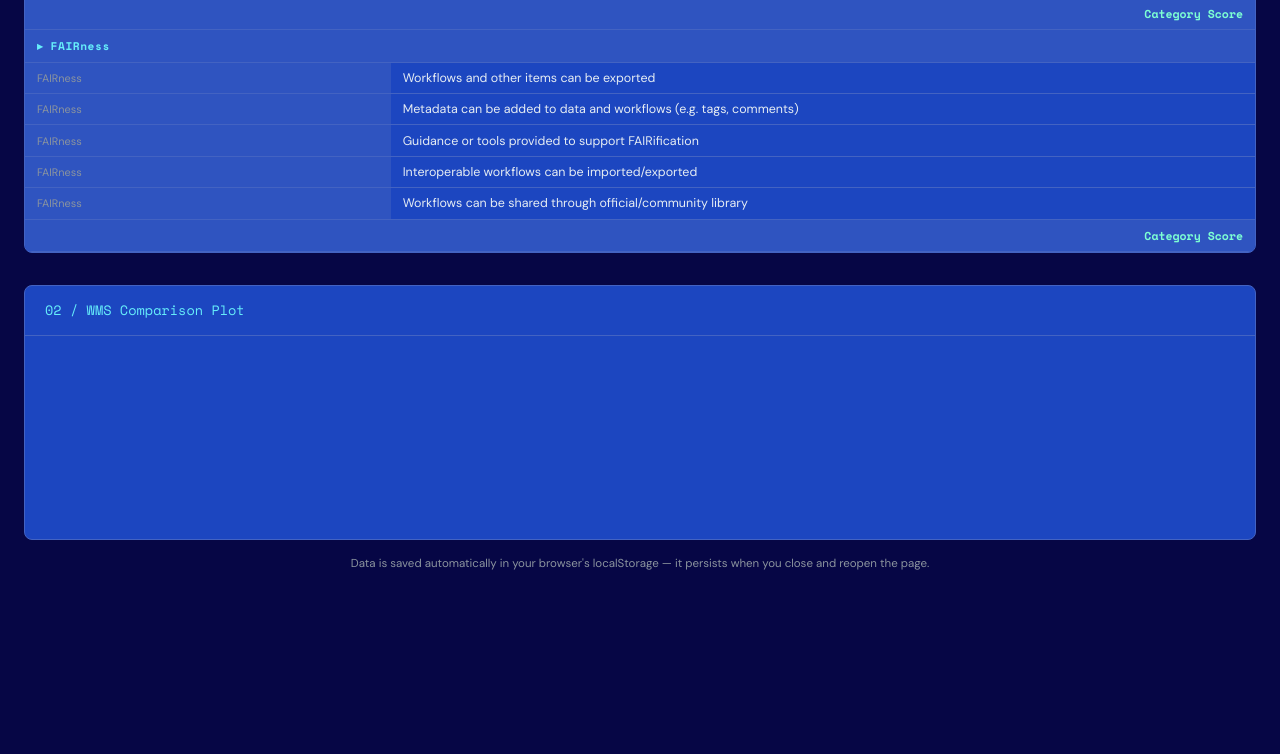
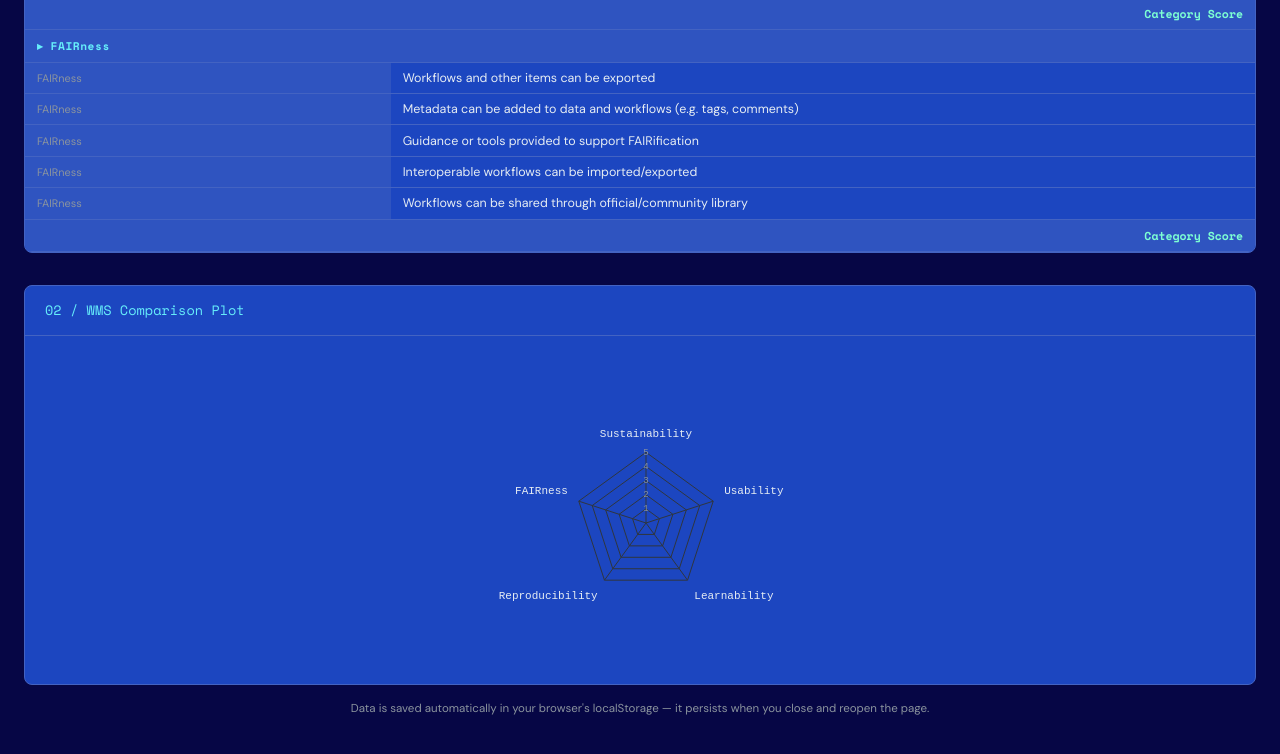
Before and after one commit to MarisaJL/radar-wms, a plain HTML site: page index.html in a window 1280 px wide. Shown: the part 1207-1961 px from the top of the page. Before the commit the page ends 1842 px from the top, so only its background shows below. Drawn offline with nearby package versions, Linux system fonts and the light colour scheme.

Commit message:
Fixed errors

```diff
--- a/index.html
+++ b/index.html
@@ -885,6 +885,8 @@
 Made with Chart.js
 Chart is first initiated then updated when changes are made.
 */
+let radarChart = null;  // holds the Chart.js instance
+
 function initChart() {
   const ctx = document.getElementById("radar-canvas").getContext("2d");
 
```
